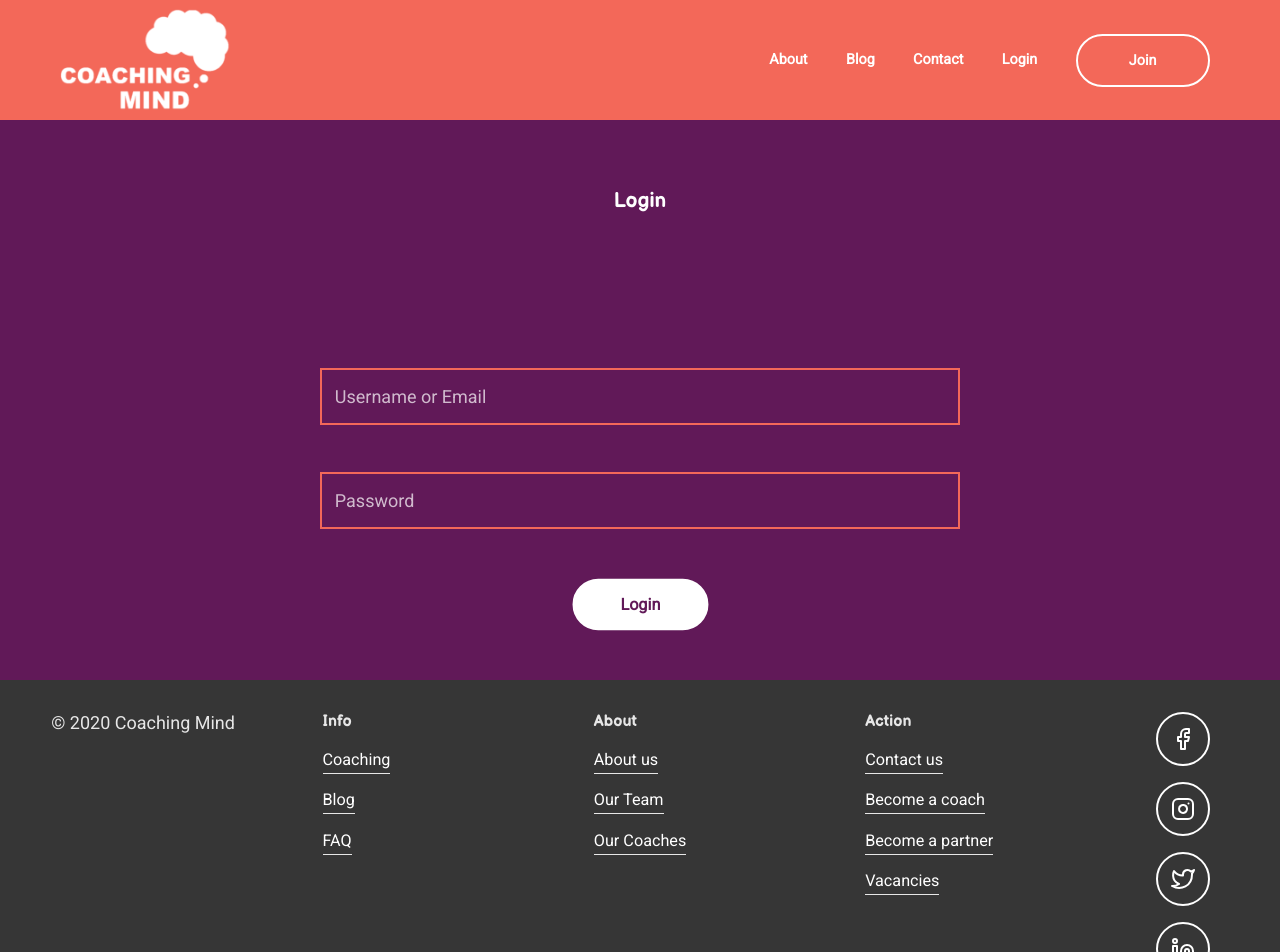
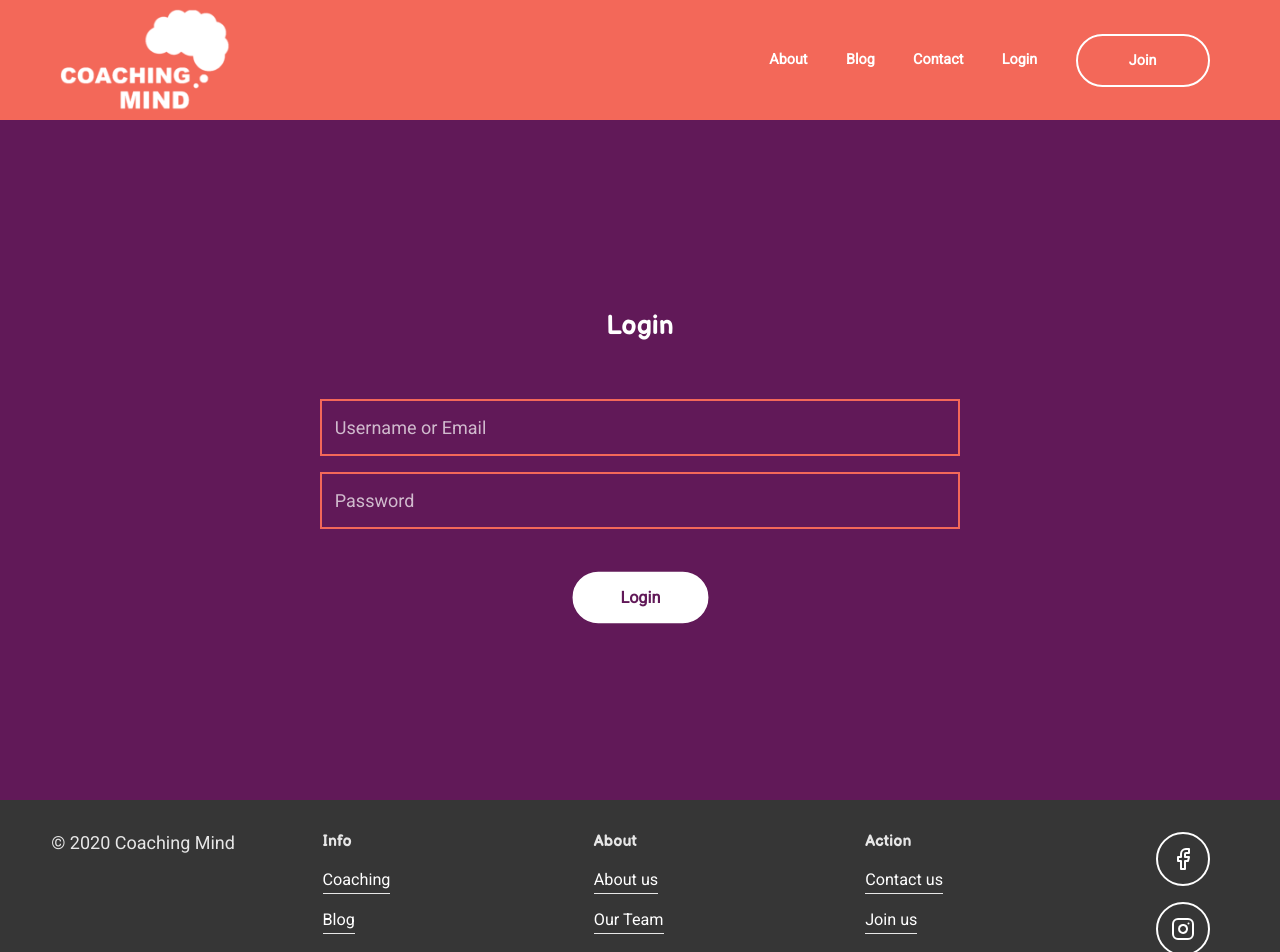
Before and after one commit to Sarah-Burnett/coaching-mind, a Next.js app in the folder client/: page /login in a window 1280 px wide. Shown: the top 952 px of the page. Built offline with nearby package versions, Linux system fonts and the light colour scheme.

Commit message:
error bar

```diff
--- /dev/null
+++ b/client/components/Error.js
@@ -0,0 +1,35 @@
+import * as s from "../styles/variables";
+import styled from "styled-components";
+import { AlertTriangle } from "react-feather";
+
+export default function Error({ errors }) {
+	return (
+		<ErrorBar class="errors">
+			<AlertTriangle />
+			<div>
+				{errors.map((error) => (
+					<span key={error}> {error}</span>
+				))}
+			</div>
+		</ErrorBar>
+	);
+}
+
+export const ErrorBar = styled.figure`
+    color: ${s.white};
+    background: ${s.red};
+	font-size: 90%;
+	padding: 1vh 2vw;
+	display: flex;
+	align-items: center;
+	width: 100%;
+    margin: 2vw 0;
+    text-align: left;
+	span {
+		display: block;
+		margin: 1vh;
+	}
+	svg {
+		margin: 1vh;
+	}
+`;
--- a/client/components/Footer.js
+++ b/client/components/Footer.js
@@ -86,12 +86,12 @@ const links = [
 				url: "/#contact",
 			},
 			{
-				text: "Become a coach",
-				url: "/join/coach",
+				text: "Join us",
+				url: "/join",
 			},
 			{
-				text: "Become a partner",
-				url: "/join/school",
+				text: "Shop",
+				url: "/shop",
 			},
 			{
 				text: "Vacancies",
--- a/client/pages/login.js
+++ b/client/pages/login.js
@@ -1,10 +1,12 @@
 import { useState, useEffect } from "react";
 import { useRouter } from "next/router";
 import styled from "styled-components";
-import { FilledButton, Error } from "../styles/components";
+import { FilledButton, Heading } from "../styles/components";
 import * as s from "../styles/variables";
 import Head from "next/head";
 import fetch from "../utilities/fetch";
+import { useTransition, animated } from "react-spring";
+import Error from "../components/Error";
 
 export default function Login({
 	authProp: {
@@ -55,6 +57,11 @@ export default function Login({
 		});
 		setIsSending(false);
 	};
+	const errorTransitions = useTransition(errors, null, {
+		from: { height: 0, opacity: 0 },
+		enter: { height: "auto", opacity: 1 },
+		leave: [{ opacity: 0 }, { height: 0 }],
+	});
 	useEffect(() => {
 		if (isAuth) router.replace(`./${role}`);
 	}, [auth]);
@@ -68,10 +75,15 @@ export default function Login({
 			</Head>
 			<Section>
 				<Form onSubmit={loginUser} noValidate>
-					<h3>Login</h3>
-					<Error>
-						{errors && errors.map((error) => <span key={error}>{error}</span>)}
-					</Error>
+					<h1>Login</h1>
+					{errorTransitions.map(
+						({ item, key, props }) =>
+							item && (
+								<animated.div key={key} style={props}>
+									<Error errors={errors} />
+								</animated.div>
+							)
+					)}
 					<label htmlFor="identifier">Username or Email</label>
 					<input
 						id="identifier"
@@ -89,7 +101,7 @@ export default function Login({
 						placeholder="Password"
 						required
 					/>
-					<div>
+					<div class="buttons">
 						{isSending ? (
 							<FilledButton disabled color="purple">
 								Logging in...
@@ -106,18 +118,17 @@ export default function Login({
 
 const Section = styled.section`
 	background: ${s.purple};
+	min-height: 85vh;
+	display: flex;
+	align-items: center;
+	justify-content: center;
 `;
 
 const Form = styled.form`
-	height: 70vh;
 	width: 90vw;
 	margin: auto;
 	background: ${s.purple};
 	color: ${s.white};
-	display: flex;
-	flex-direction: column;
-	align-items: center;
-	justify-content: space-evenly;
 	button {
 		width: 85vw;
 	}
@@ -127,4 +138,20 @@ const Form = styled.form`
 			width: auto;
 		}
 	}
+	& > * {
+		margin: 2vh 0;
+	}
+	h1 {
+		padding: 5vh 0;
+	}
+	.buttons {
+		text-align: center;
+		padding: 3vh 0;
+	}
+	button {
+		width: 100%;
+		@media (min-width: ${s.desktop}) {
+			width: auto;
+		}
+	}
 `;
--- a/client/styles/components.js
+++ b/client/styles/components.js
@@ -82,14 +82,6 @@ export const Heading = styled.h1`
 	margin: 0;
 `;
 
-export const Error = styled.div`
-	color: ${s.red};
-	font-size: 90%;
-	padding: 1vh 1vw;
-	margin-bottom: 2vh;
-	min-height: 1.5em;
-`;
-
 export const Paper = styled.section`
 	background: ${s.paper};
 	ul {
```
Also changed, not shown: client/components/Contact.js (+21 -6 lines).
